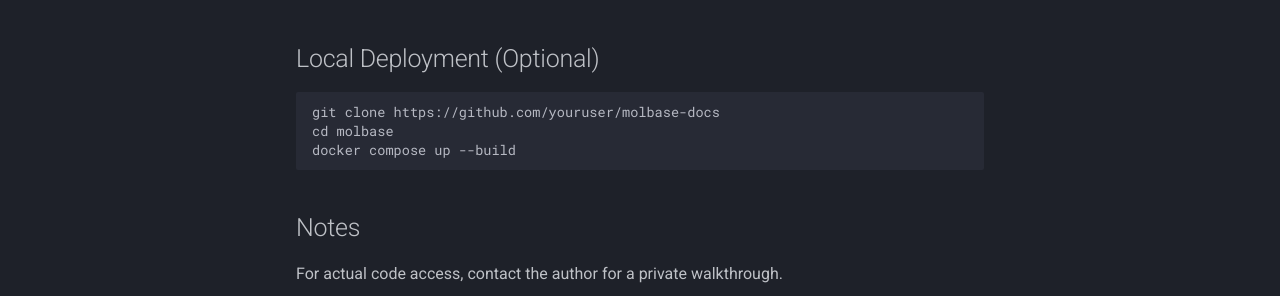
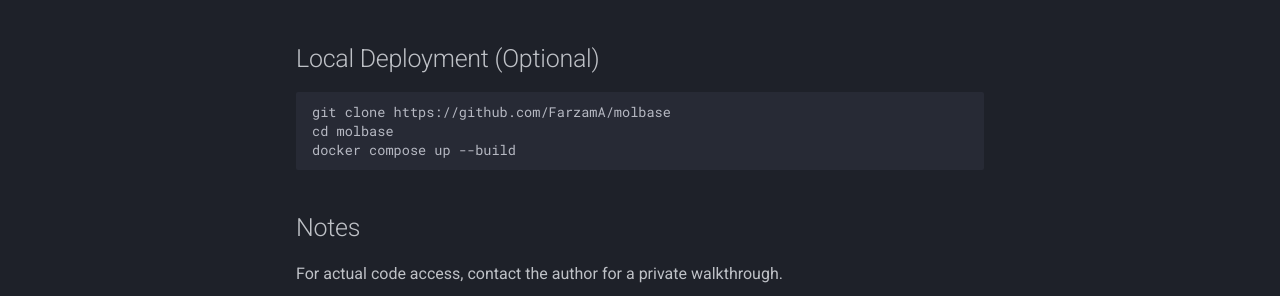
Before and after one commit to FarzamA/molbase-docs, an MkDocs documentation site: the page built from docs/setup.md, in a window 1280 px wide. Shown: the part 354-650 px from the top of the page. Built offline with MkDocs 1.6.1 and Material for MkDocs 9.7.7, drawn with Linux system fonts in a browser that asks for light colours; some of the changed lines change nothing that is shown.

Commit message:
update setup instructions

````diff
--- a/docs/setup.md
+++ b/docs/setup.md
@@ -10,7 +10,7 @@
 ## Local Deployment (Optional)
 
 ```
-git clone https://github.com/youruser/molbase-docs
+git clone https://github.com/FarzamA/molbase
 cd molbase
 docker compose up --build
 ```
````
